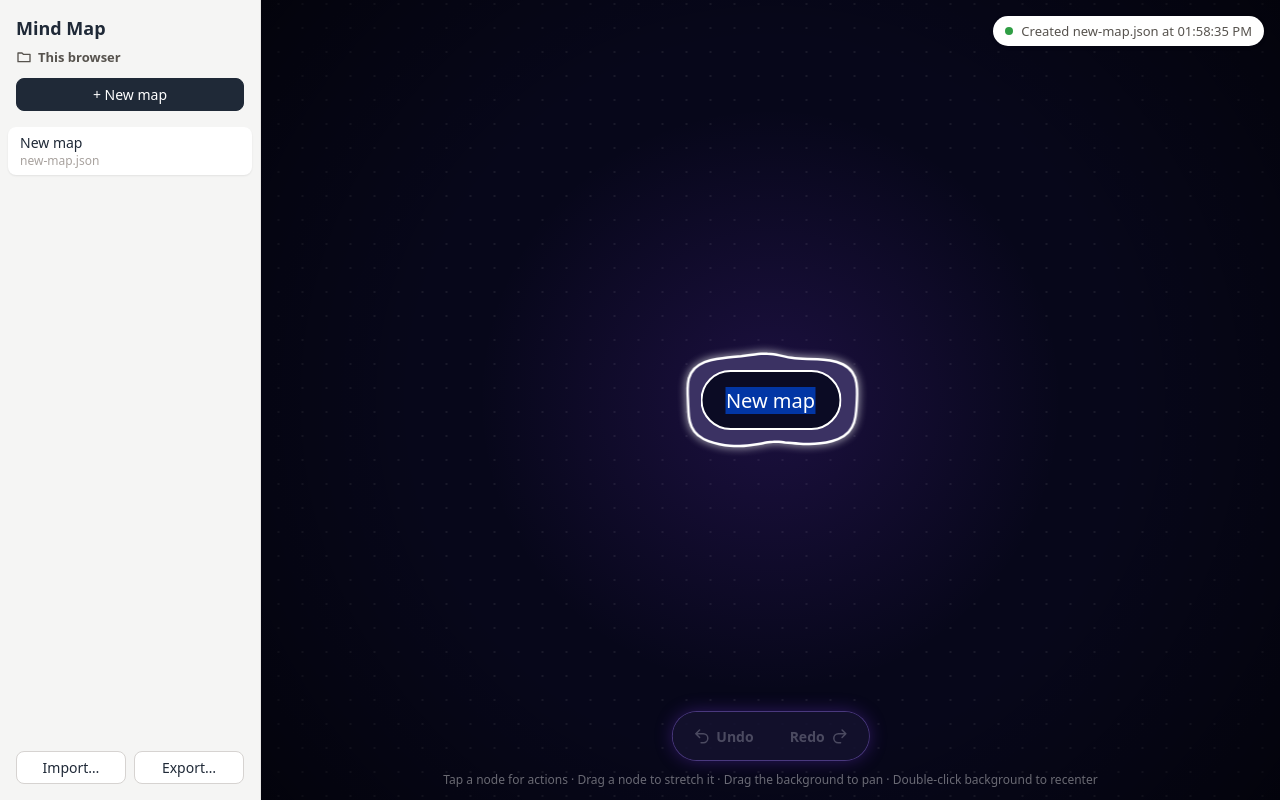
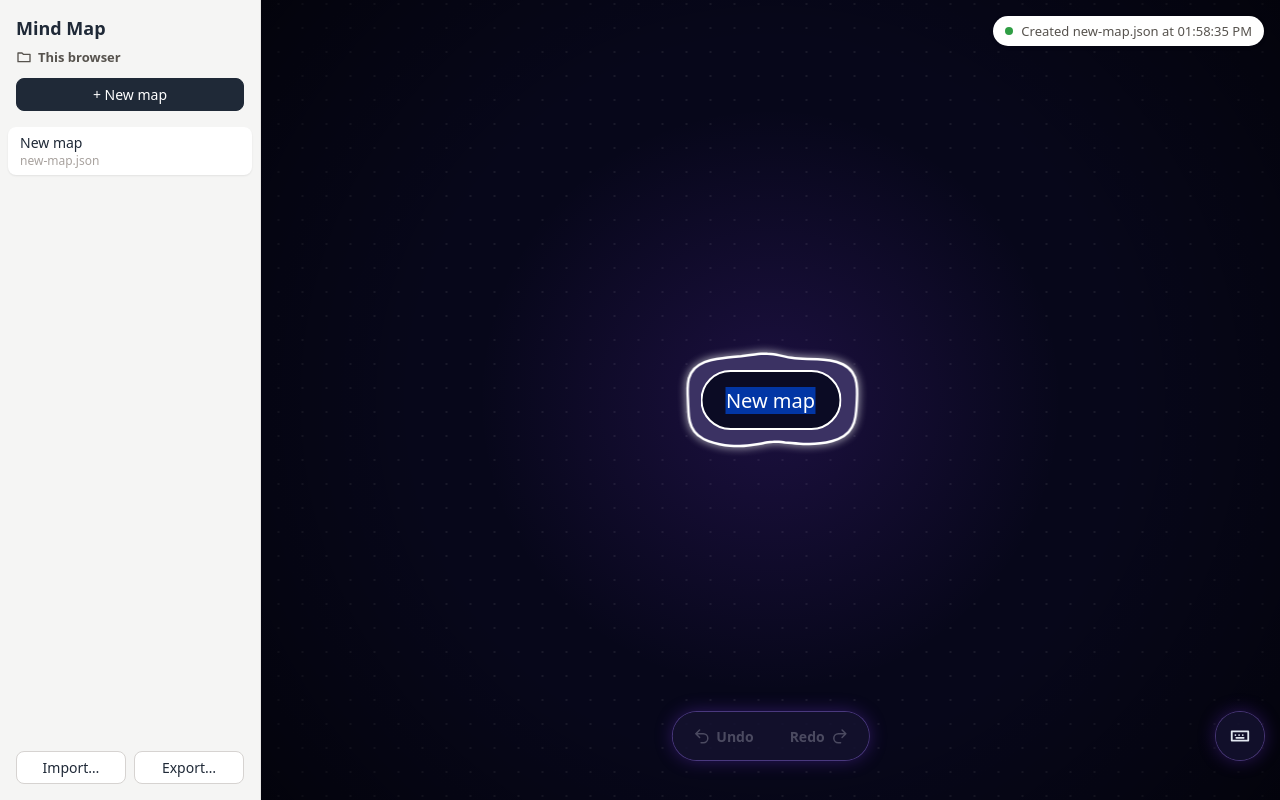
Before and after one commit to JoaoGeraldes/galaxy-mindmap, a Svelte app: page / in a window 1280 px wide. Both pictures are taken after a click on the button "+ New map". Built offline with nearby package versions, Linux system fonts and the light colour scheme.

Commit message:
shortcuts window

```diff
--- a/src/components/MindMap.svelte
+++ b/src/components/MindMap.svelte
@@ -1,6 +1,7 @@
 <script lang="ts">
   import { onMount } from 'svelte';
   import NodeMenu from './NodeMenu.svelte';
+  import Shortcuts from './Shortcuts.svelte';
   import UndoBar from './UndoBar.svelte';
   import { cloudPath } from '../lib/cloud';
   import {
@@ -498,15 +499,7 @@
     onredo={() => travel(redo)}
   />
 
-  <p class="hint">
-    <span class="mouse-hint">
-      Hover a node for actions · Tab child · Del remove · Ctrl+Z undo · Scroll
-      to zoom
-    </span>
-    <span class="touch-hint">Tap a node for actions</span>
-    · Drag a node to stretch it · Drag the background to pan · Double-click background
-    to recenter
-  </p>
+  <Shortcuts />
 </main>
 
 <style>
@@ -725,30 +718,4 @@
     text-align: center;
     outline: none;
   }
-
-  .hint {
-    position: absolute;
-    bottom: 12px;
-    left: 0;
-    right: 0;
-    margin: 0;
-    text-align: center;
-    font-size: 12px;
-    color: rgb(255 255 255 / 0.4);
-    pointer-events: none;
-  }
-
-  .touch-hint {
-    display: none;
-  }
-
-  @media (hover: none) {
-    .mouse-hint {
-      display: none;
-    }
-
-    .touch-hint {
-      display: inline;
-    }
-  }
 </style>
--- /dev/null
+++ b/src/components/Shortcuts.svelte
@@ -0,0 +1,158 @@
+<script lang="ts">
+  // Macs use the Command key where other systems use Ctrl.
+  const mod = /Mac|iPhone|iPad/.test(navigator.userAgent) ? '⌘' : 'Ctrl';
+
+  const groups = [
+    {
+      title: 'Nodes',
+      rows: [
+        ['Show actions', ['Hover', 'Tap']],
+        ['Add a child', ['Tab']],
+        ['Rename', ['F2', 'Double-click']],
+        ['Delete', ['Del']],
+        ['Deselect', ['Esc']],
+        ['Reconnect', ['Drag onto a node']],
+      ],
+    },
+    {
+      title: 'History',
+      rows: [
+        ['Undo', [`${mod} Z`]],
+        ['Redo', [`${mod} Shift Z`, `${mod} Y`]],
+      ],
+    },
+    {
+      title: 'View',
+      rows: [
+        ['Move around', ['Drag the background']],
+        ['Zoom', ['Scroll']],
+        ['Recenter', ['Double-click the background']],
+      ],
+    },
+  ] as const;
+</script>
+
+<details class="shortcuts">
+  <summary title="Shortcuts" aria-label="Shortcuts">
+    <svg viewBox="0 0 24 24" aria-hidden="true">
+      <path d="M3 7h18v10H3zM7 11h.01M11 11h.01M15 11h.01M8 14h8" />
+    </svg>
+  </summary>
+  <div class="panel">
+    {#each groups as group (group.title)}
+      <h3>{group.title}</h3>
+      <dl>
+        {#each group.rows as [action, keys] (action)}
+          <dt>{action}</dt>
+          <dd>
+            {#each keys as key, i (key)}
+              {#if i > 0}<span class="or">or</span>{/if}
+              <kbd>{key}</kbd>
+            {/each}
+          </dd>
+        {/each}
+      </dl>
+    {/each}
+  </div>
+</details>
+
+<style>
+  .shortcuts {
+    position: absolute;
+    right: 16px;
+    bottom: calc(40px + env(safe-area-inset-bottom));
+    color: #e2e8f0;
+    font-size: 13px;
+  }
+
+  summary {
+    display: grid;
+    place-items: center;
+    width: 48px;
+    height: 48px;
+    border-radius: 50%;
+    background: rgb(20 18 48 / 0.85);
+    box-shadow:
+      0 0 0 1px rgb(167 139 250 / 0.35),
+      0 0 18px rgb(124 58 237 / 0.35);
+    cursor: pointer;
+    list-style: none;
+  }
+
+  summary::-webkit-details-marker {
+    display: none;
+  }
+
+  summary:hover,
+  [open] summary {
+    background: rgb(76 29 149 / 0.9);
+  }
+
+  svg {
+    width: 22px;
+    height: 22px;
+    fill: none;
+    stroke: currentColor;
+    stroke-width: 2;
+    stroke-linecap: round;
+    stroke-linejoin: round;
+  }
+
+  /* Opens upward from the button, so it never covers it. */
+  .panel {
+    position: absolute;
+    right: 0;
+    bottom: 60px;
+    width: min(300px, calc(100vw - 32px));
+    max-height: 60vh;
+    overflow-y: auto;
+    padding: 4px 16px 12px;
+    border-radius: 14px;
+    background: rgb(15 13 38 / 0.95);
+    box-shadow:
+      0 0 0 1px rgb(167 139 250 / 0.3),
+      0 8px 32px rgb(0 0 0 / 0.5);
+  }
+
+  h3 {
+    margin: 12px 0 6px;
+    color: #a78bfa;
+    font-size: 11px;
+    font-weight: 600;
+    letter-spacing: 0.08em;
+    text-transform: uppercase;
+  }
+
+  dl {
+    display: grid;
+    grid-template-columns: auto 1fr;
+    gap: 6px 12px;
+    margin: 0;
+  }
+
+  dt {
+    color: #cbd5e1;
+  }
+
+  dd {
+    margin: 0;
+    text-align: right;
+  }
+
+  kbd {
+    display: inline-block;
+    padding: 1px 6px;
+    border-radius: 5px;
+    background: rgb(255 255 255 / 0.08);
+    box-shadow: inset 0 -1px 0 rgb(255 255 255 / 0.12);
+    font-family: inherit;
+    font-size: 12px;
+    color: white;
+  }
+
+  .or {
+    margin: 0 4px;
+    color: rgb(255 255 255 / 0.4);
+    font-size: 11px;
+  }
+</style>
```
